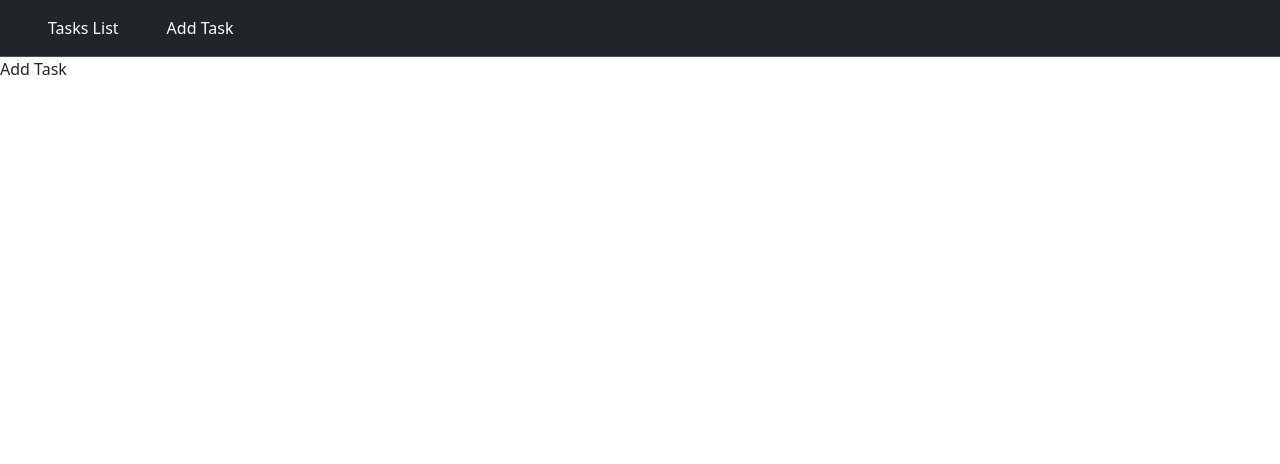
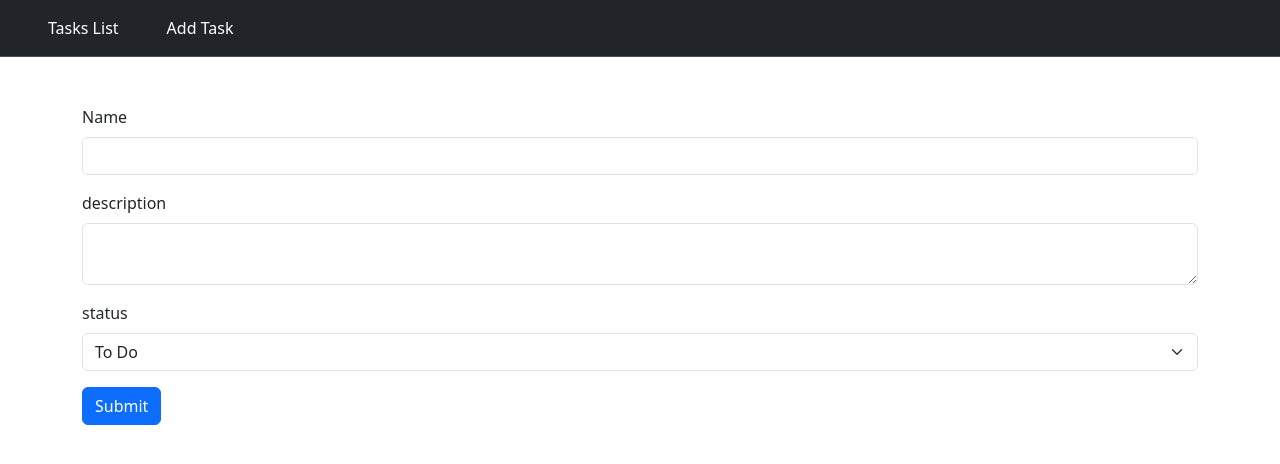
Before and after one commit to andrea-mosca/ex-react-task-manager, a React (Vite) app: page /add-task in a window 1280 px wide. Shown: the top 464 px of the page. Built offline with nearby package versions, Linux system fonts and the light colour scheme; no server answers.

Commit message:
milestone 5

```diff
--- a/src/pages/AddTask.jsx
+++ b/src/pages/AddTask.jsx
@@ -1,6 +1,83 @@
+import { useState, useRef, useMemo } from "react";
+const symbols = `!@#$%^&\*()-\_=+[]{}|;:'\\",.<>?/~`;
 export default function AddTask() {
-  const apiUrl = import.meta.env.VITE_API_URL;
-  console.log(apiUrl);
+  const [title, setTitle] = useState("");
+  const descriptionRef = useRef("");
+  const statusRef = useRef("To Do");
 
-  return <div>Add Task</div>;
+  const handleFormSubmit = (e) => {
+    e.preventDefault();
+    console.log(`
+      "title":${title},
+      "descrizione":${descriptionRef.current.value},
+      status:${statusRef.current.value}
+   `);
+    setTitle("");
+    descriptionRef.current.value = "";
+    statusRef.current.value = "To Do";
+  };
+
+  const isTitleValid = useMemo(() => {
+    return title.split(``).some((char) => symbols.includes(char));
+  }, [title]);
+  console.log(isTitleValid);
+
+  return (
+    <div className="container mt-5">
+      <div className="mb-3">
+        <form onSubmit={handleFormSubmit}>
+          <div className="mb-3">
+            <label className="form-label" htmlFor="title">
+              Name
+            </label>
+            <input
+              name="title"
+              id="title"
+              type="text"
+              className="form-control"
+              value={title}
+              onChange={(e) => setTitle(e.target.value)}
+              required
+            />
+            {title.trim() && (
+              <p style={{ color: isTitleValid ? "red" : null }}>
+                {isTitleValid ? "non inserire caratteri speciali" : null}
+              </p>
+            )}
+          </div>
+          <div className="mb-3">
+            <label className="form-label" htmlFor="description">
+              {" "}
+              description
+            </label>
+            <textarea
+              className="form-control"
+              name="description"
+              id="description"
+              ref={descriptionRef}
+            ></textarea>
+          </div>
+          <div className="mb-3">
+            <label className="form-label" htmlFor="status">
+              status
+            </label>
+            <select
+              name="status"
+              id="status"
+              className="form-select"
+              ref={statusRef}
+              defaultValue={"To Do"}
+            >
+              <option value="To Do">To Do</option>
+              <option value="Doing">Doing</option>
+              <option value="Done">Done</option>
+            </select>
+          </div>
+          <button type="submit" className="btn btn-primary">
+            Submit
+          </button>
+        </form>
+      </div>
+    </div>
+  );
 }
```
